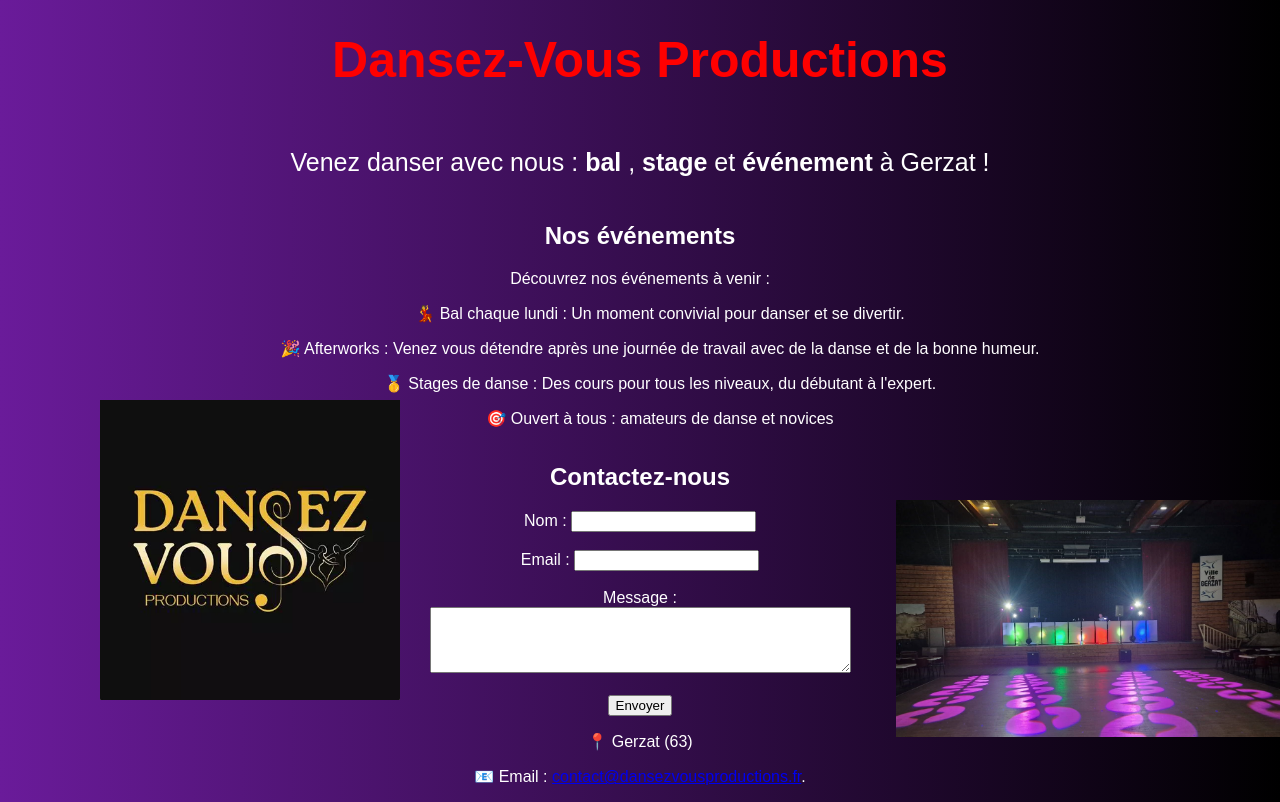
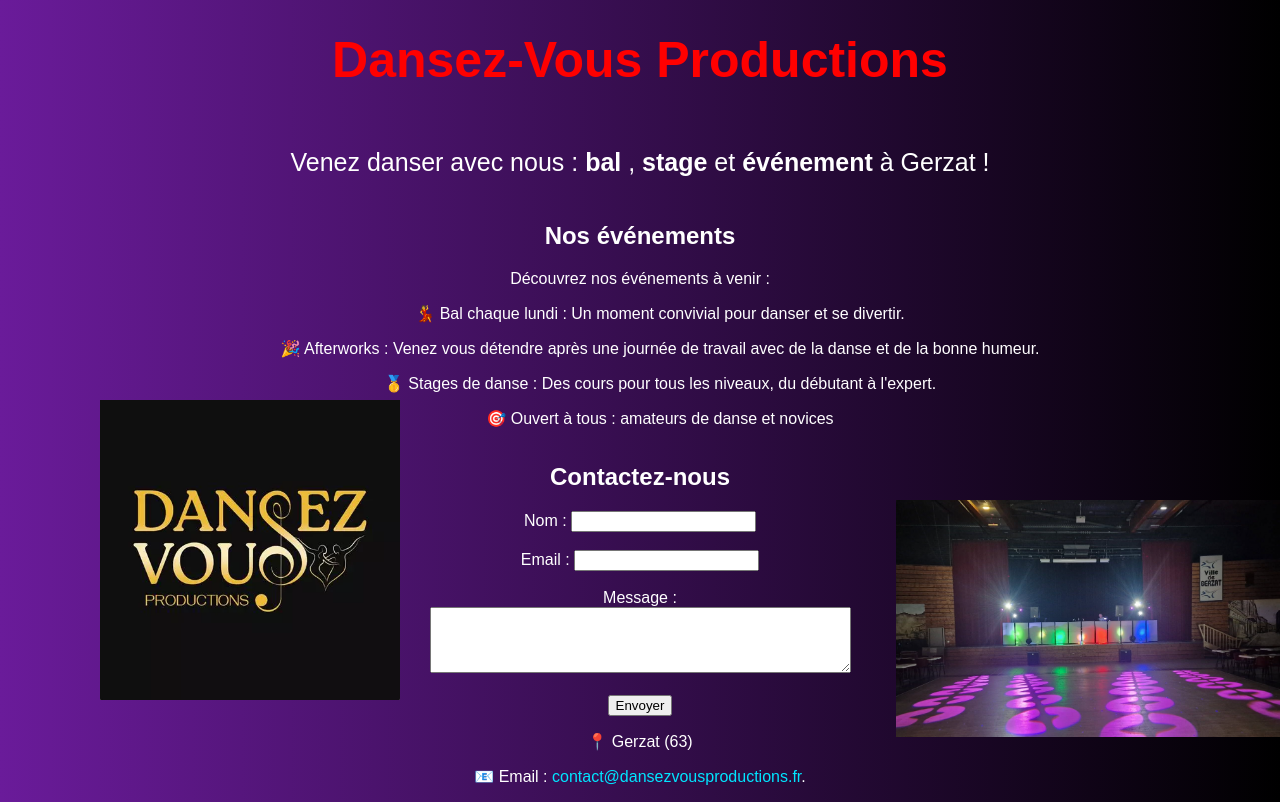
Before and after one commit to adam-gcb/dansez-vous-production, a plain HTML site: page index.html in a window 1280 px wide. Drawn offline with Linux system fonts and the light colour scheme.

Commit message:
Add files via upload

```diff
--- a/styles.css
+++ b/styles.css
@@ -46,3 +46,12 @@ body {
   left: 100px;
   width: 300px;
   height: auto; }
+
+  a {
+    color: #00E5FF; /* bleu clair très lisible sur noir/violet */
+    text-decoration: none; /* optionnel : enlève le soulignement */
+}
+
+a:hover {
+    color: #4FC3F7; /* un bleu un peu plus clair au survol */
+}
```
